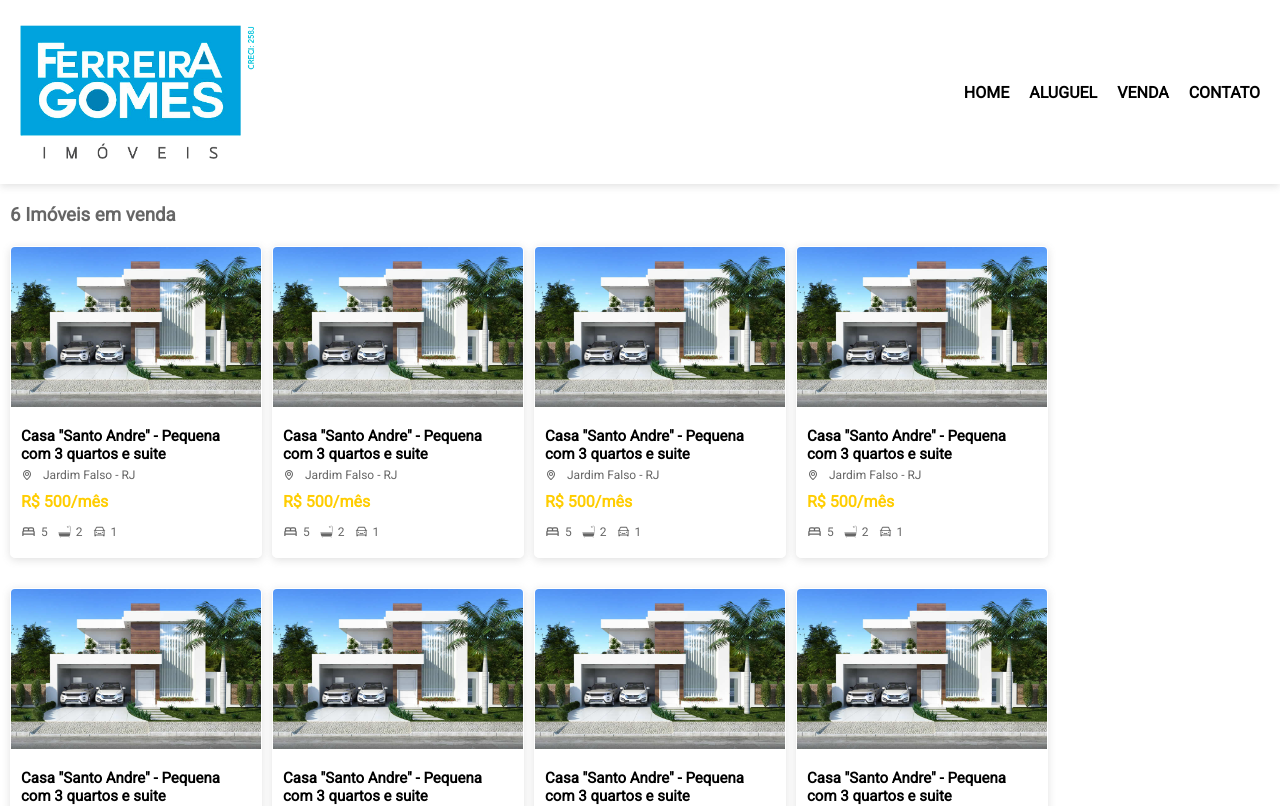
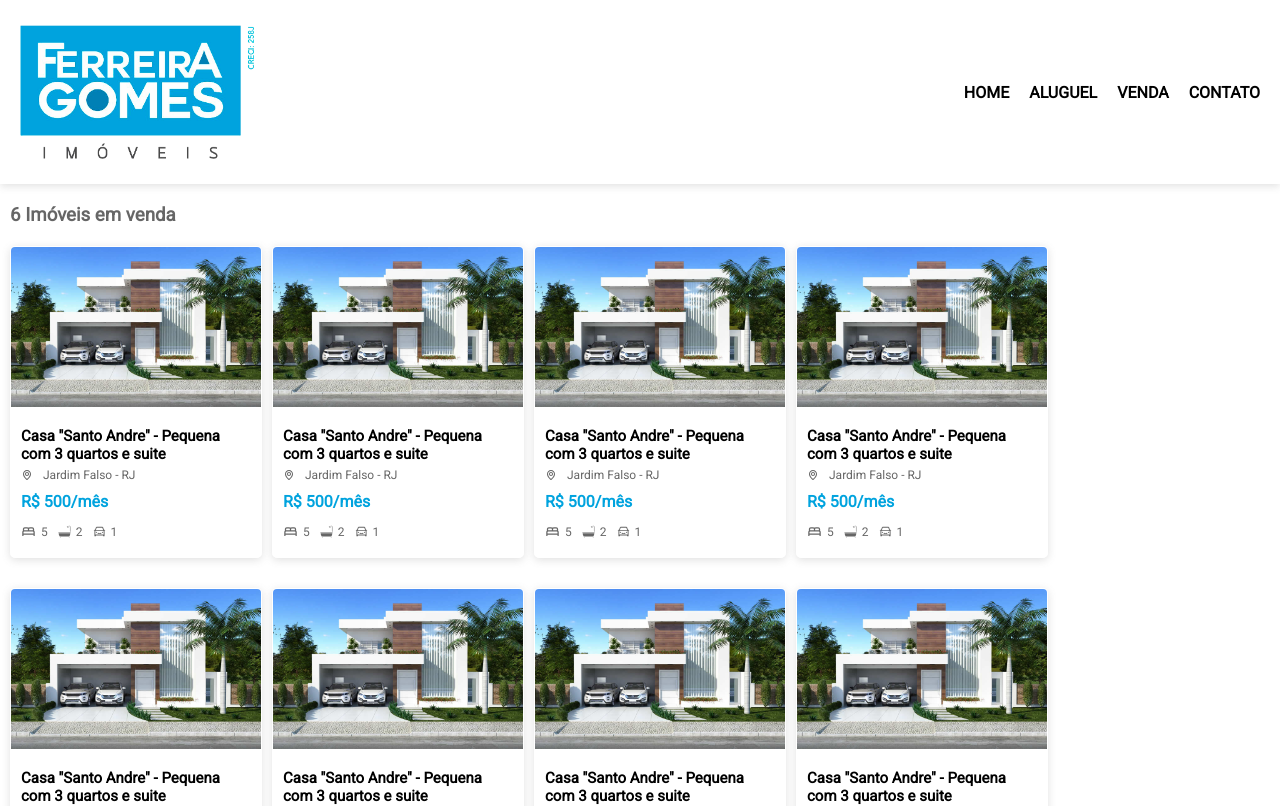
Before and after one commit to erickeira/imoveis, a Next.js app: page /venda in a window 1280 px wide. Shown: the top 806 px of the page. Built offline with nearby package versions, Linux system fonts and the light colour scheme.

Commit message:
alteracao de cores

```diff
--- a/components/cardImovel/cardimovel.module.scss
+++ b/components/cardImovel/cardimovel.module.scss
@@ -36,7 +36,7 @@
         }
         .valor{
             font-weight: 700;
-            color: #FFCD01;
+            color: #00a3de;
             margin: 10px 0 5px 0;
         }
         .itens{
@@ -57,7 +57,7 @@
 
 }
 .container:hover{
-    border: 0.4px solid #FFCD01;
+    border: 0.4px solid #00a3de;
 }
 
 @media screen and (max-width: 1045px) {
@@ -95,7 +95,7 @@
         }
         .imagem:hover{
             box-shadow: rgba(99, 99, 99, 0.2) 0px 2px 8px 0px;
-            border: 0.4 solid #FFCD01;
+            border: 0.4 solid #00a3de
         }
     }
 }
--- a/styles/globals.scss
+++ b/styles/globals.scss
@@ -22,7 +22,7 @@
     display: flex;
     justify-content: center;
     align-items: center;
-    color: #666;
+    color: #fff;
     font-weight: 600;
     box-shadow: rgba(0, 0, 0, 0.24) 0px 3px 8px;
     cursor: pointer;
```
